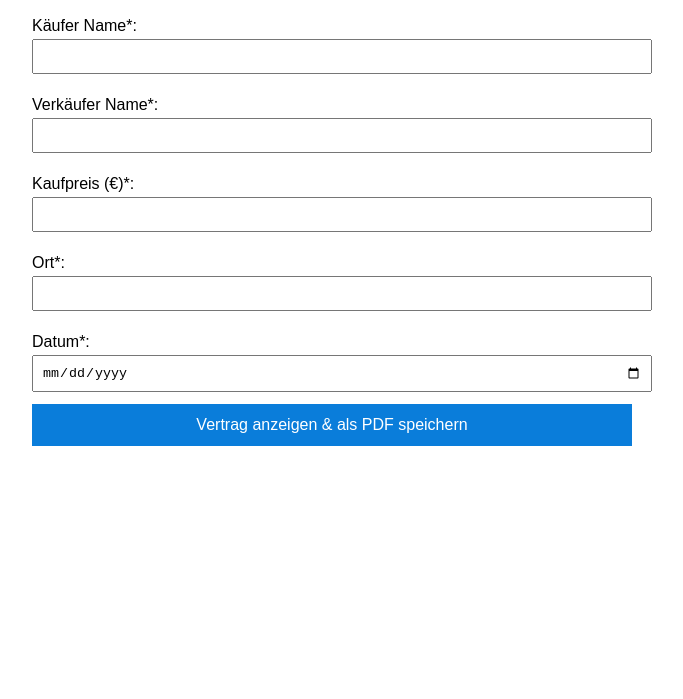
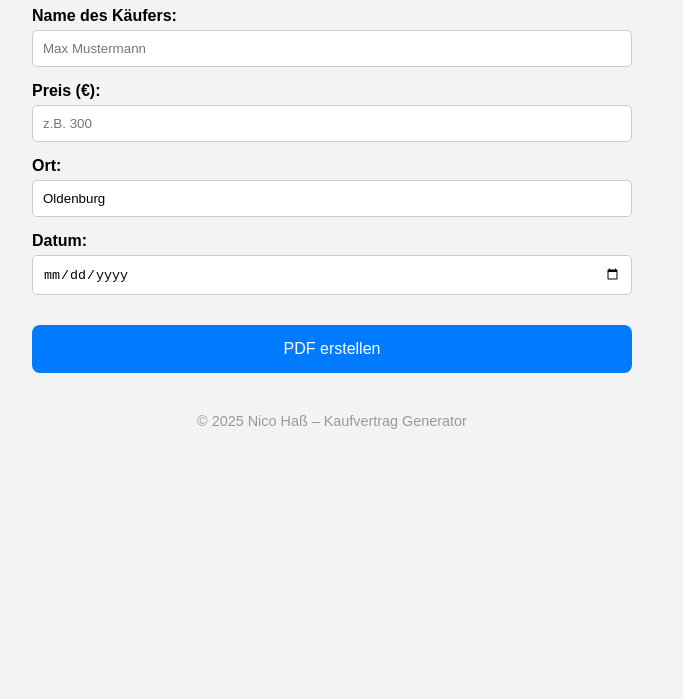
Before and after one commit to BIGI98765/Vertrag, a plain HTML site: page index.html in a window 1280 px wide. Shown: the part 101-800 px from the top of the page, without its empty margins (308-991 px from the left). Drawn offline with nearby package versions, Linux system fonts and the light colour scheme.

Commit message:
Update index.html

```diff
--- a/index.html
+++ b/index.html
@@ -3,109 +3,122 @@
 <head>
   <meta charset="UTF-8" />
   <meta name="viewport" content="width=device-width, initial-scale=1.0" />
-  <title>PC Kaufvertrag</title>
-  <link rel="manifest" href="manifest.json" />
-  <link rel="icon" href="icon.png" type="image/png" />
+  <title>Kaufvertrag – PC</title>
+  <link rel="icon" href="icon.png" type="image/png">
   <script src="https://cdnjs.cloudflare.com/ajax/libs/jspdf/2.5.1/jspdf.umd.min.js"></script>
   <style>
     body {
       font-family: Arial, sans-serif;
+      background: #f3f3f3;
+      padding: 20px;
       max-width: 600px;
-      margin: 30px auto;
-      padding: 20px;
+      margin: auto;
     }
-    h2 {
+
+    h1 {
       text-align: center;
+      margin-bottom: 30px;
     }
+
     label {
-      margin-top: 10px;
       display: block;
+      margin-top: 15px;
+      font-weight: bold;
     }
+
     input {
       width: 100%;
-      padding: 8px;
-      margin-top: 4px;
-      margin-bottom: 12px;
+      padding: 10px;
+      margin-top: 5px;
+      box-sizing: border-box;
+      border-radius: 5px;
+      border: 1px solid #ccc;
     }
+
     button {
+      margin-top: 30px;
+      padding: 15px;
       width: 100%;
-      padding: 12px;
       font-size: 16px;
-      background-color: #0a7dda;
+      background-color: #007bff;
       color: white;
       border: none;
+      border-radius: 8px;
       cursor: pointer;
     }
+
     button:hover {
-      background-color: #066bb3;
+      background-color: #0056b3;
+    }
+
+    .footer {
+      text-align: center;
+      margin-top: 40px;
+      font-size: 0.9em;
+      color: #999;
     }
   </style>
 </head>
 <body>
-  <h2>PC Kaufvertrag (Privatverkauf)</h2>
+  <h1>Kaufvertrag erstellen</h1>
 
-  <form id="vertragForm">
-    <label>Käufer Name*:</label>
-    <input type="text" id="kaeufer" required>
+  <label for="name">Name des Käufers:</label>
+  <input type="text" id="name" placeholder="Max Mustermann" />
 
-    <label>Verkäufer Name*:</label>
-    <input type="text" id="verkaeufer" required>
+  <label for="preis">Preis (€):</label>
+  <input type="number" id="preis" placeholder="z.B. 300" />
 
-    <label>Kaufpreis (€)*:</label>
-    <input type="number" id="preis" required>
+  <label for="ort">Ort:</label>
+  <input type="text" id="ort" value="Oldenburg" />
 
-    <label>Ort*:</label>
-    <input type="text" id="ort" required>
+  <label for="datum">Datum:</label>
+  <input type="date" id="datum" />
 
-    <label>Datum*:</label>
-    <input type="date" id="datum" required>
+  <button onclick="exportPDF()">PDF erstellen</button>
 
-    <button type="submit">Vertrag anzeigen & als PDF speichern</button>
-  </form>
+  <div class="footer">
+    &copy; 2025 Nico Haß – Kaufvertrag Generator
+  </div>
 
   <script>
-    document.getElementById("vertragForm").addEventListener("submit", async function(e) {
-      e.preventDefault();
+    async function exportPDF() {
       const { jsPDF } = window.jspdf;
-      const pdf = new jsPDF();
-
-      const kaeufer = document.getElementById("kaeufer").value;
-      const verkaeufer = document.getElementById("verkaeufer").value;
+      const name = document.getElementById("name").value;
       const preis = document.getElementById("preis").value;
       const ort = document.getElementById("ort").value;
       const datum = document.getElementById("datum").value;
 
-      // Bild laden
-      const img = new Image();
-      img.src = "icon.png";
+      if (!name || !preis || !ort || !datum) {
+        alert("Bitte alle Felder ausfüllen.");
+        return;
+      }
 
-      img.onload = function() {
-        pdf.setFontSize(12);
-        pdf.addImage(img, "PNG", 85, 10, 40, 40); // Icon mittig oben
+      const doc = new jsPDF();
 
-        pdf.text("PC KAUFVERTRAG (PRIVATVERKAUF)", 20, 60);
-        pdf.text(`Verkäufer: ${verkaeufer}`, 20, 75);
-        pdf.text(`Käufer: ${kaeufer}`, 20, 85);
-        pdf.text(`Kaufpreis: ${preis} €`, 20, 95);
-        pdf.text(`Ort, Datum: ${ort}, den ${datum}`, 20, 105);
+      const [jahr, monat, tag] = datum.split("-");
+      const formatiertesDatum = `${tag}.${monat}.${jahr}`;
 
-        const disclaimer = `
-Der Verkauf erfolgt unter Ausschluss jeglicher Garantie,
-Gewährleistung oder Rücknahme. Der Käufer bestätigt,
-das Gerät im gebrauchten Zustand wie gesehen zu kaufen.`;
+      doc.setFont("Times", "Normal");
+      doc.setFontSize(18);
+      doc.setFont("Times", "Bold");
+      doc.text("Kaufvertrag für einen PC", 105, 20, null, null, "center");
 
-        const disclaimerLines = pdf.splitTextToSize(disclaimer, 170);
-        pdf.text(disclaimerLines, 20, 120);
+      doc.setFontSize(14);
+      doc.setFont("Times", "Normal");
 
-        pdf.text("__________________________", 20, 170);
-        pdf.text("Verkäufer (Unterschrift)", 20, 177);
+      doc.text(`Verkäufer (Name): Nico Haß`, 20, 40);
+      doc.text(`Käufer (Name): ${name}`, 20, 50);
+      doc.text(`Verkauft wird ein gebrauchter PC zum Preis von ${preis} Euro.`, 20, 65);
+      doc.text(`Der Artikel wird ohne Garantie oder Rücknahme verkauft.`, 20, 75);
+      doc.text(`${ort}, den ${formatiertesDatum}`, 20, 95);
 
-        pdf.text("__________________________", 120, 170);
-        pdf.text("Käufer (Unterschrift)", 120, 177);
+      doc.text("________________________", 20, 115);
+      doc.text("Unterschrift Verkäufer", 20, 122);
+      doc.text("________________________", 120, 115);
+      doc.text("Unterschrift Käufer", 120, 122);
 
-        pdf.save("Kaufvertrag.pdf");
-      };
-    });
+      doc.save("Kaufvertrag.pdf");
+    }
   </script>
 </body>
 </html>
```
